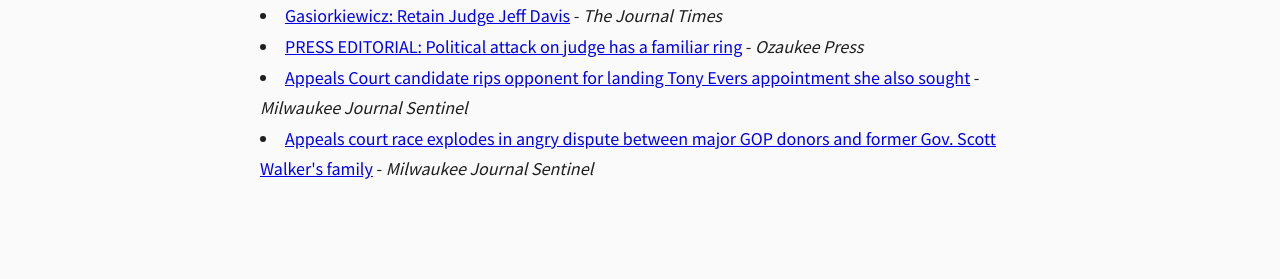
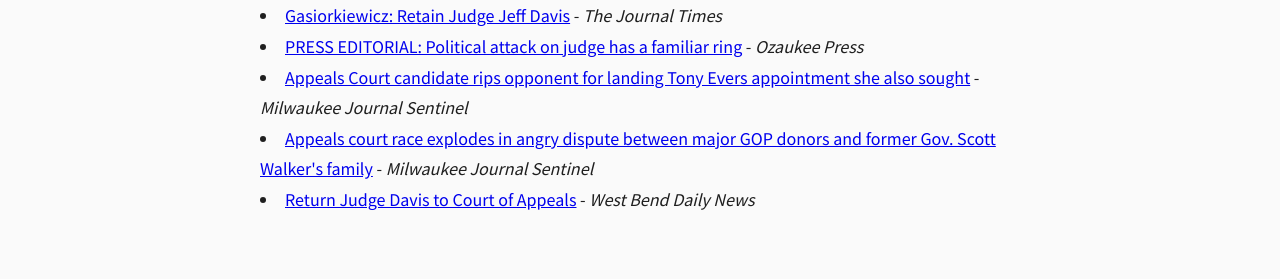
Before and after one commit to tekjoe/judicial-campaign, a Gatsby site: page /in-the-news in a window 1280 px wide. Shown: the part 521-800 px from the top of the page. Built offline with nearby package versions, Linux system fonts and the light colour scheme; Gatsby itself is replaced by a stand-in of ours.

Commit message:
added endorsement and added news article

```diff
--- a/src/components/organisms/Endorsements/utils.js
+++ b/src/components/organisms/Endorsements/utils.js
@@ -297,6 +297,7 @@
     "Patrick W. Schmidt",
     "Markus Savaglio",
     "Jed Dolnick",
+    "Daniel A. Gruhn",
   ],
 }
 
--- a/src/pages/in-the-news.js
+++ b/src/pages/in-the-news.js
@@ -5,6 +5,7 @@
 import BlogLayout, { Blog } from "../components/organisms/BlogLayout"
 import danBiceJanuary from "../images/DanBiceJanuary.pdf"
 import danBiceFebruary from "../images/DanBiceFebruary.pdf"
+import westBendDailyNews from "../images/westBendDailyNews.pdf"
 import SEO from "../utils/seo"
 import { OutboundLink } from "gatsby-plugin-google-analytics"
 
@@ -51,6 +52,12 @@
             </OutboundLink>{" "}
             - <em>Milwaukee Journal Sentinel</em>
           </li>
+          <li>
+            <OutboundLink href={westBendDailyNews}>
+              Return Judge Davis to Court of Appeals
+            </OutboundLink>{" "}
+            - <em>West Bend Daily News</em>
+          </li>
         </ul>
       </Blog.Text>
     </BlogLayout>
```
Also changed, not shown: 1 other file.
